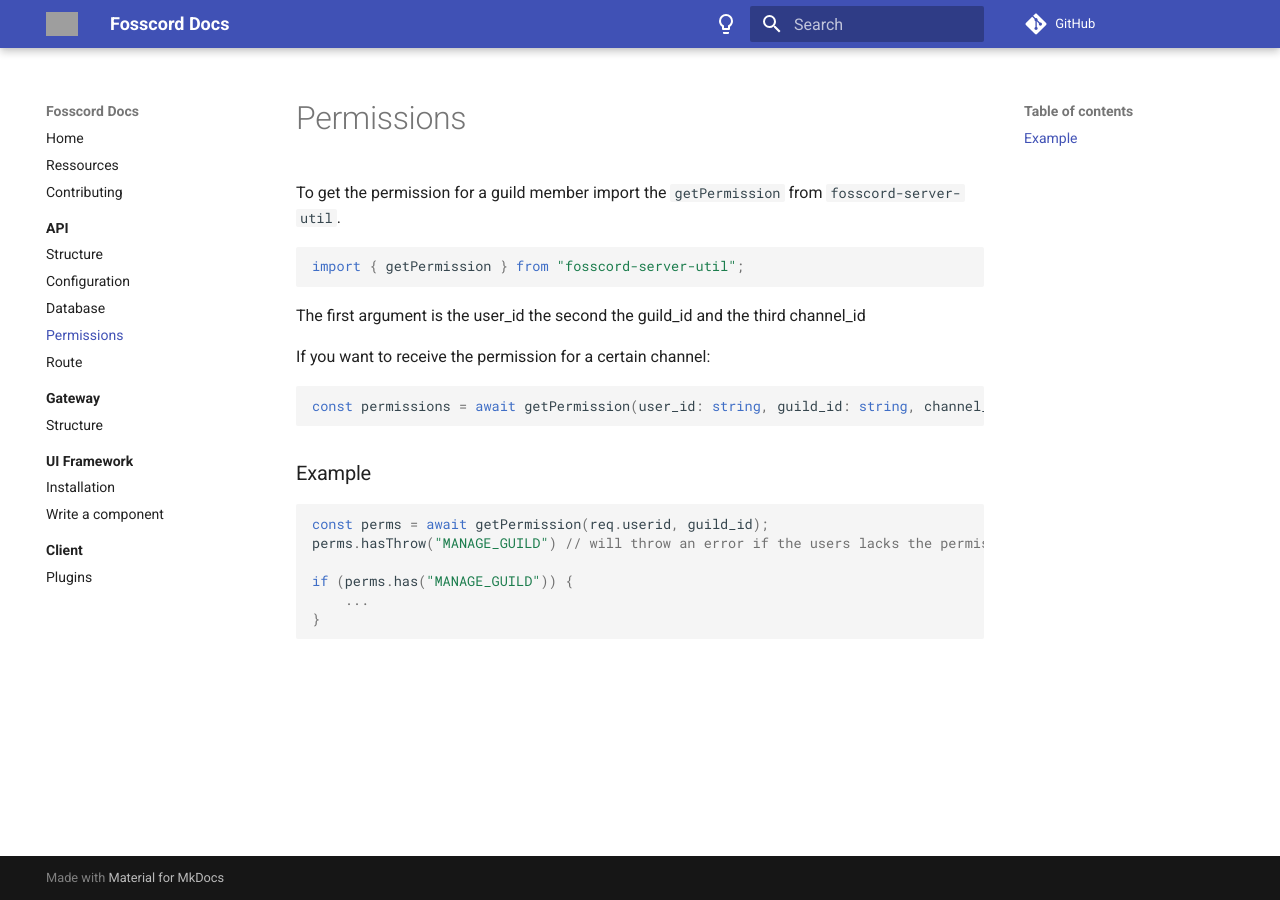
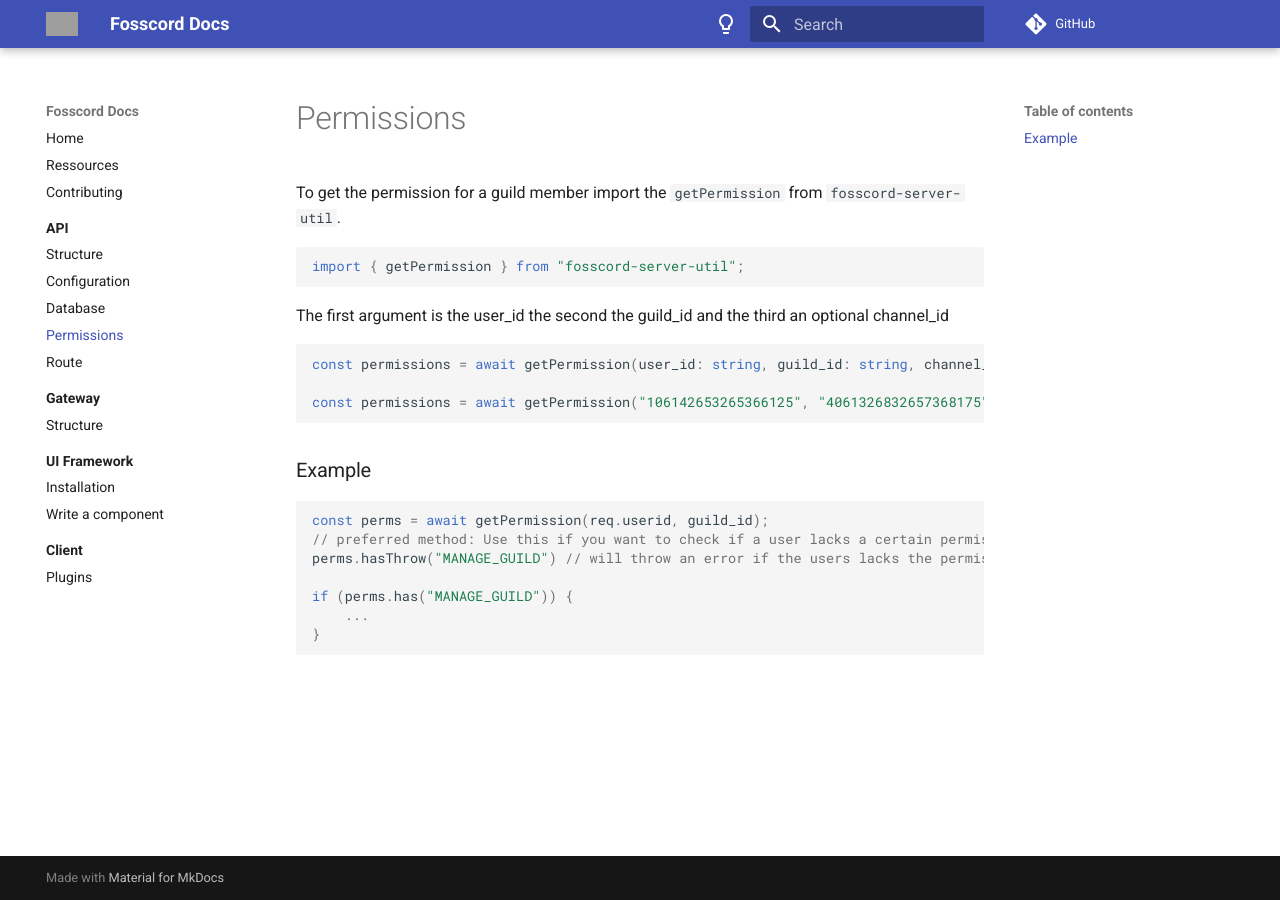
Before and after one commit to spacebarchat/docs, an MkDocs documentation site: the page built from docs/server_util/permissions.md, in a window 1280 px wide. Built offline with MkDocs 1.6.1 and Material for MkDocs 9.7.7, drawn with Linux system fonts in a browser that asks for light colours; comment, search, counter and statistics services are not loaded; grey boxes are pictures that could not be loaded.

Commit message:
Update permissions.md

````diff
--- a/docs/server_util/permissions.md
+++ b/docs/server_util/permissions.md
@@ -4,18 +4,19 @@
 import { getPermission } from "fosscord-server-util";
 ```
 
-The first argument is the user_id the second the guild_id and the third channel_id
-
-If you want to receive the permission for a certain channel:
+The first argument is the user_id the second the guild_id and the third an optional channel_id
 
 ```ts
 const permissions = await getPermission(user_id: string, guild_id: string, channel_id?: string)
+
+const permissions = await getPermission("106142653265366125", "4061326832657368175")
 ```
 
 ### Example
 
 ```ts
 const perms = await getPermission(req.userid, guild_id);
+// preferred method: Use this if you want to check if a user lacks a certain permission and abort the operation
 perms.hasThrow("MANAGE_GUILD") // will throw an error if the users lacks the permission
 
 if (perms.has("MANAGE_GUILD")) {
````
